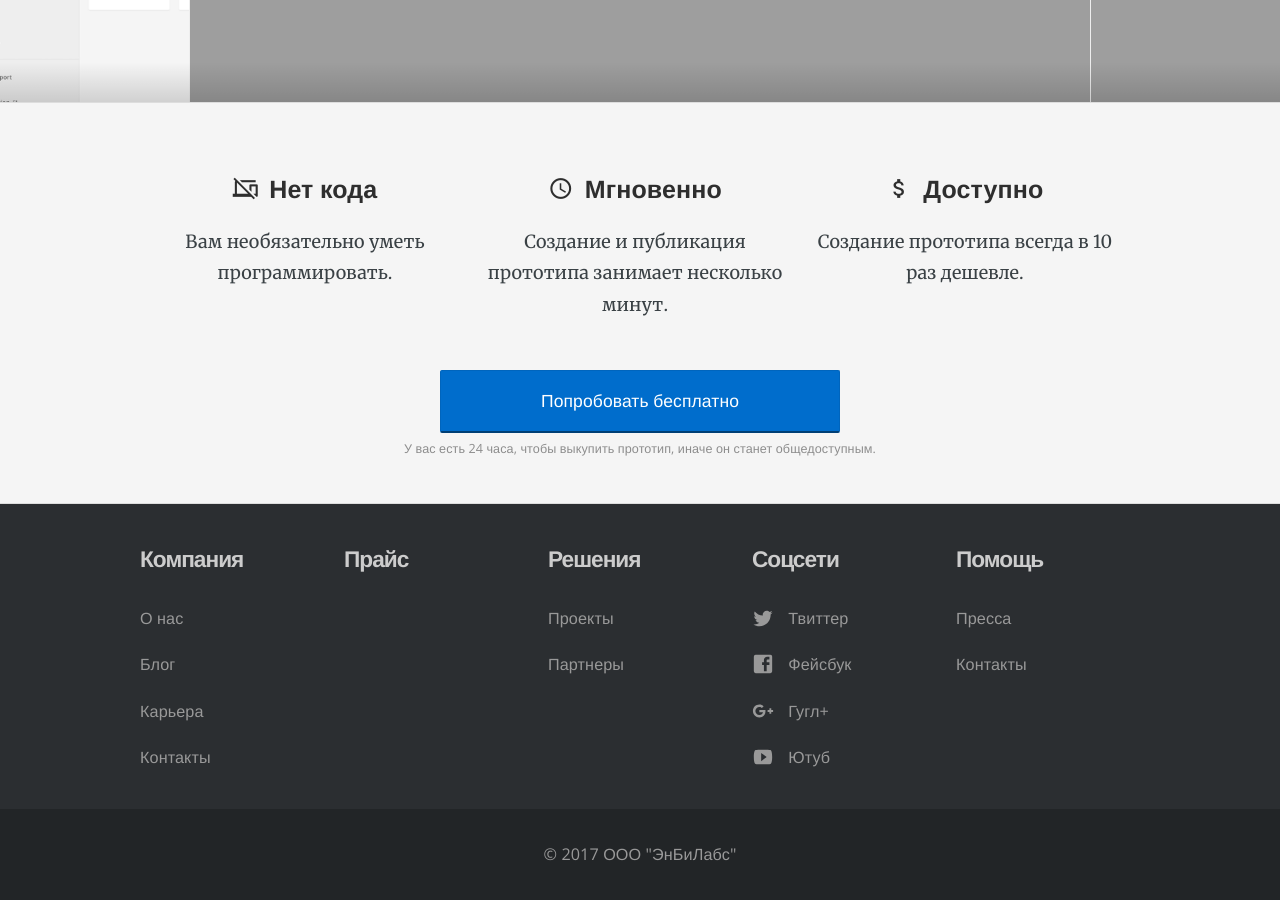
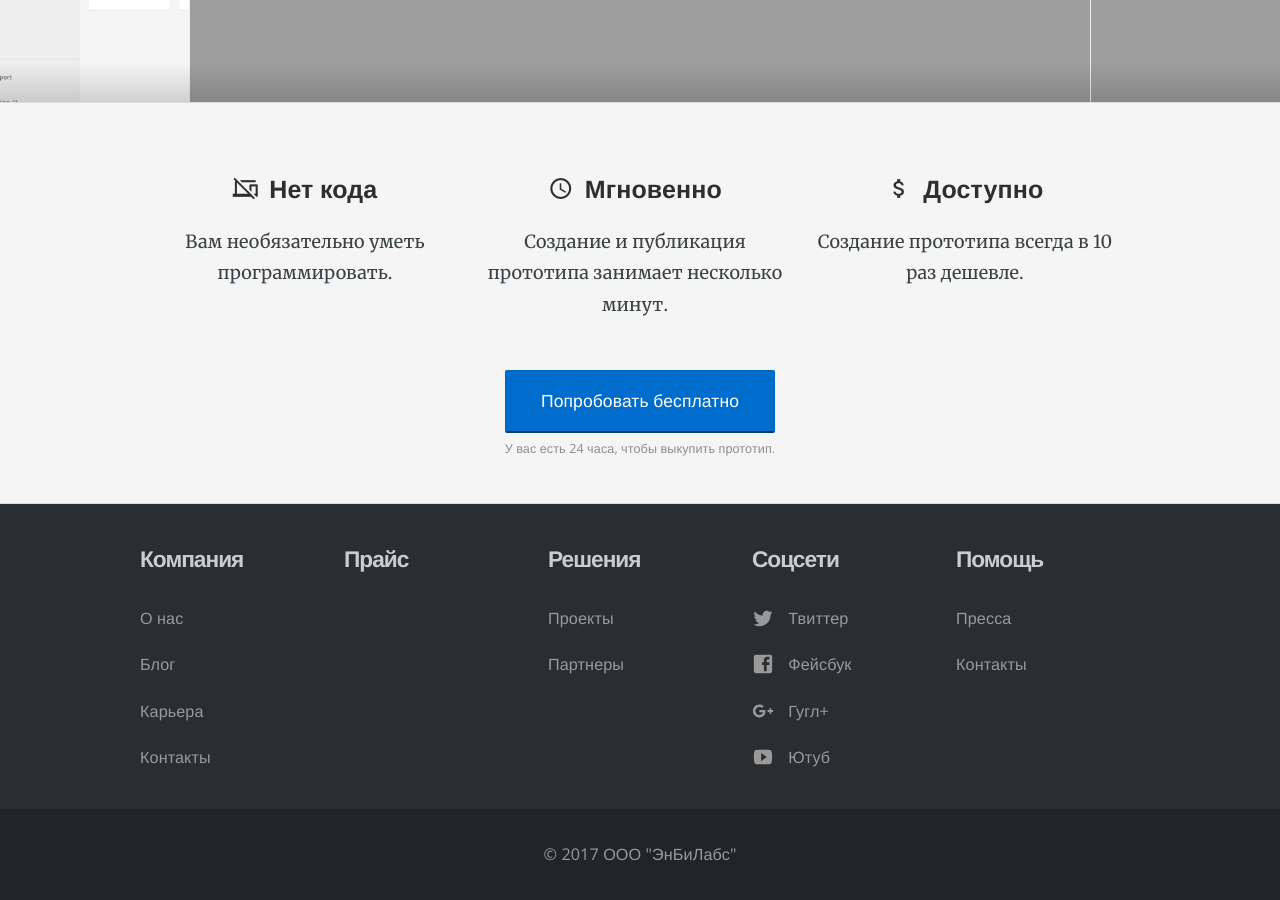
Before and after one commit to RakhimyanTim/enblabs.github.io, a Jekyll site: the page built from pages/index.html, in a window 1280 px wide and 900 px high, scrolled down 612 px. Built offline with Jekyll 4.4.1, drawn with Linux system fonts in a browser that asks for light colours; nearby versions of some CDN libraries.

Commit message:
Update index.html

```diff
--- a/pages/index.html
+++ b/pages/index.html
@@ -40,7 +40,7 @@
 		<div style="text-align: center;">
 			<div style="display: inline-block;">
 					<a href="https://goo.gl/forms/XSokvk5lUzY4Vpbl2" class="btn btn-block btn-centered btn-large btn-primary sign-up" style="display: inherit;">Попробовать бесплатно</a>
-				<span class="btn-sub-text">У вас есть 24 часа, чтобы выкупить прототип, иначе он станет общедоступным.</span>
+				<span class="btn-sub-text">У вас есть 24 часа, чтобы выкупить прототип.</span>
 			</div>
 		</div>
 	</div>
```
